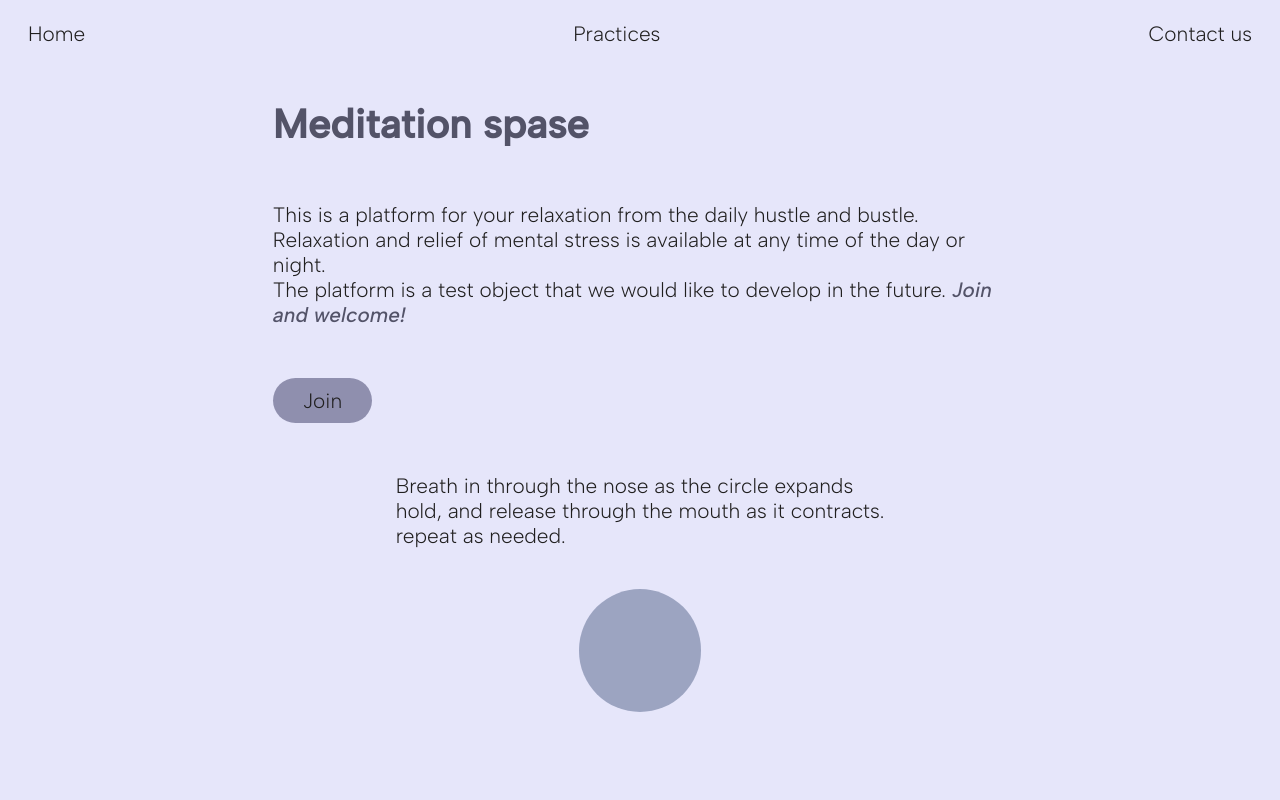
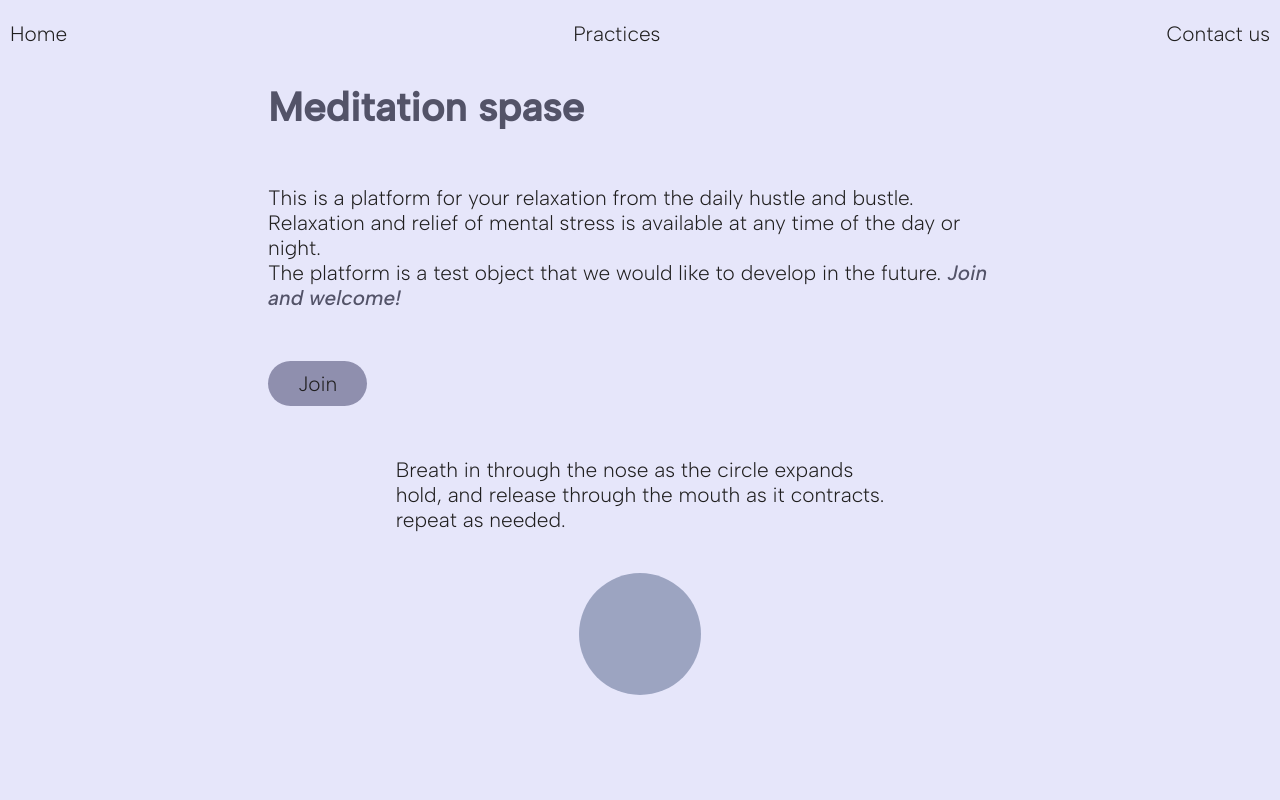
Before and after one commit to doroshev1ch/meditation-project, a website: page index.html in a window 1280 px wide. Shown: the top 800 px of the page. Drawn offline with nearby package versions, Linux system fonts and the light colour scheme.

Commit message:
feat: add some functional

```diff
--- a/style/style.css
+++ b/style/style.css
@@ -7,6 +7,7 @@ body {
     background-color: lavender;
     font-family: Albert-light;
     font-size: 1.3rem;
+    margin: 20px;
 }
 h1 {
     font-size: 2.5rem;
@@ -24,9 +25,6 @@ img {
 /* section {
     height: 100vh;
 } */
-.container {
-    margin: 20px;
-}
 .italic {
     font-family: Albert-MediumItalic;
     color: rgba(77, 77, 99, 0.968);
@@ -34,12 +32,22 @@ img {
 .tittle {
     color: rgba(77, 77, 99, 0.968);
 }
+header {
+    position: fixed;
+    z-index: 1000;
+    top: 0;
+    left: 0;
+    right: 0;
+    background-color: rgba(230, 230, 250, 0.889);
+}
 .nav-list {
-    padding: 0;
+    padding: 0px 10px;
     display: flex;
     justify-content: space-between;
+    height: auto;
 }
 .preview {
+    margin-top: 50px;
     height: 100vh;
     display: flex;
     flex-direction: column;
```
